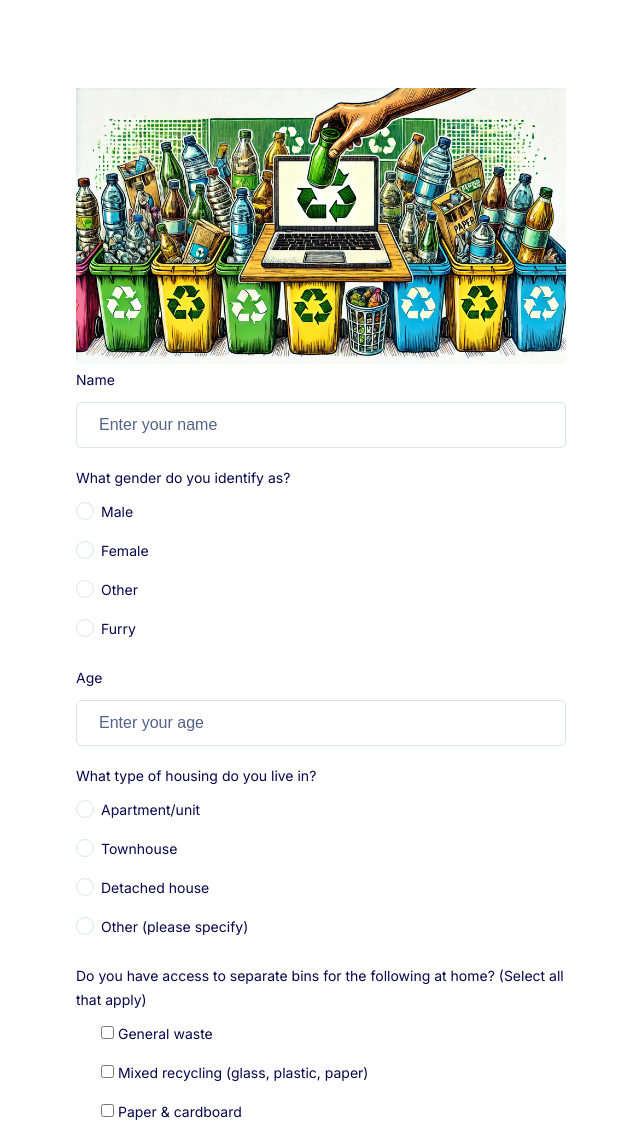
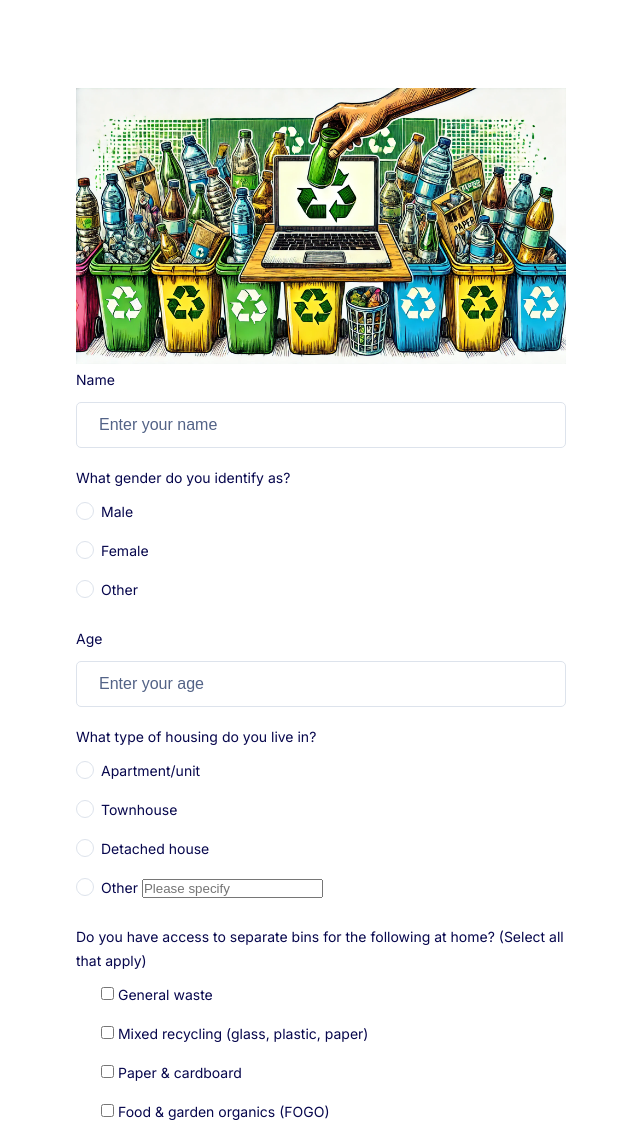
Before and after one commit to sv-Tjipto/recycling_thesis, a plain HTML site: page frontend/pages/questions.html in a window 1280 px wide. Shown: the top 1135 px of the page, without its empty margins (319-959 px from the left). Drawn offline with Linux system fonts and the light colour scheme.

Commit message:
Fixed Gender and Housing question

```diff
--- a/frontend/pages/questions.html
+++ b/frontend/pages/questions.html
@@ -49,13 +49,6 @@
                   </label>
                 </div>
 
-                <div class="formbold-radio-group">
-                  <label class="formbold-radio-label" for="gender-furry">
-                    <input class="formbold-input-radio" type="radio" name="gender" id="gender-furry" value="Furry" />
-                    Furry
-                    <span class="formbold-radio-checkmark"></span>
-                  </label>
-                </div>
               </div>
             </div>
 
@@ -102,9 +95,10 @@
                 <div class="formbold-radio-group">
                   <label class="formbold-radio-label" for="housing-other">
                     <input class="formbold-input-radio" type="radio" name="housing" id="housing-other" value="Other" />
-                    Other (please specify)
+                    Other
                     <span class="formbold-radio-checkmark"></span>
                   </label>
+                  <input type="text" name="house_other" placeholder="Please specify" />
                 </div>
               </div>
             </div>
```
